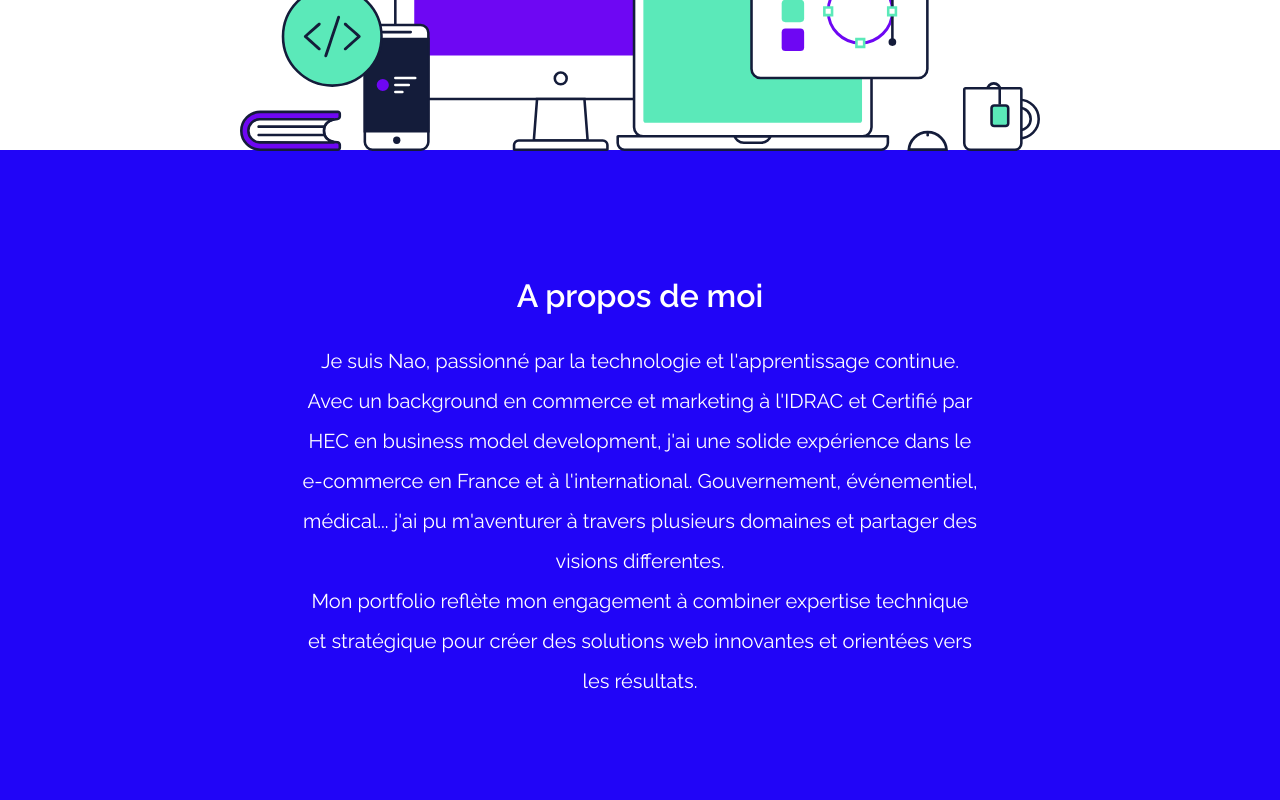
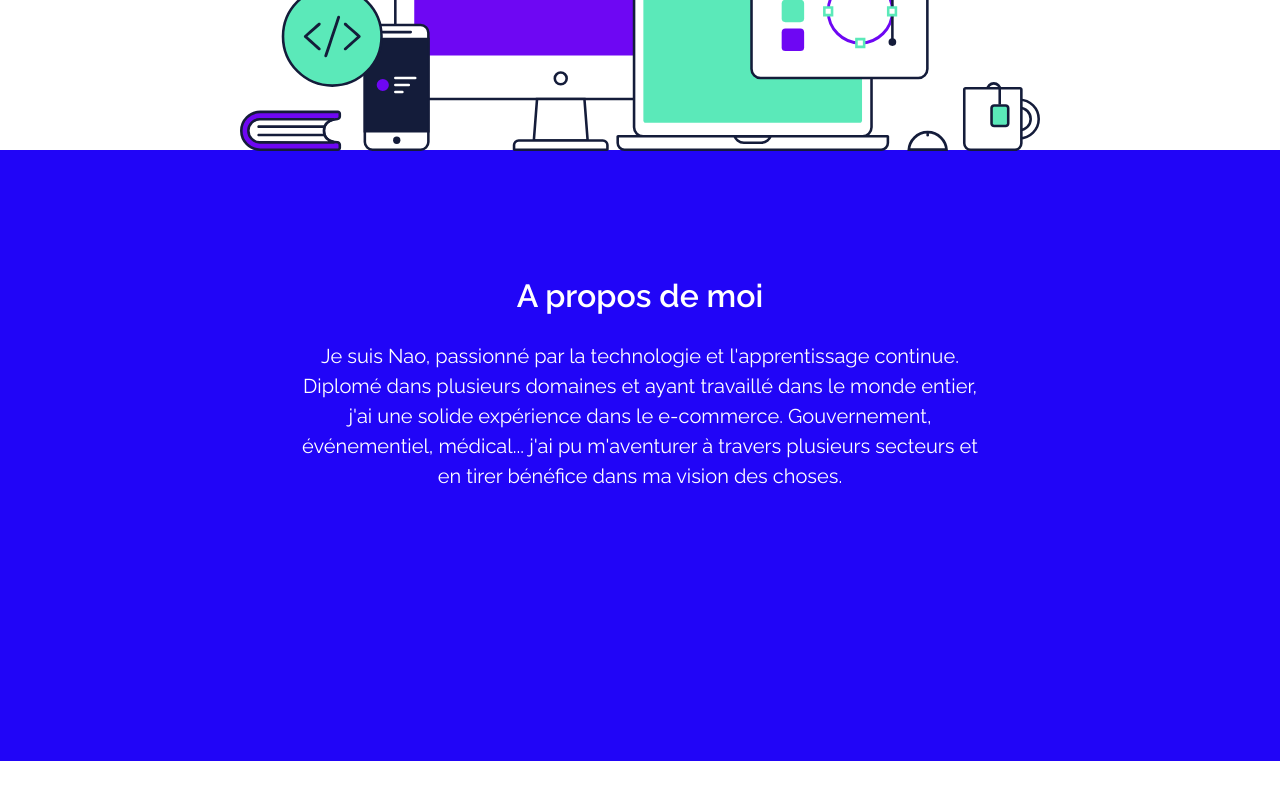
Before and after one commit to Naofalp/portfolio-x-react, a React (Vite) app: page / in a window 1280 px wide. Shown: the part 538-1338 px from the top of the page. After the commit the page ends 1299 px from the top, so only its background shows below. Built offline with nearby package versions, Linux system fonts and the light colour scheme.

Commit message:
fin about

```diff
--- a/src/components/About.jsx
+++ b/src/components/About.jsx
@@ -5,12 +5,11 @@ export default function About() {
                 A propos de moi
             </h2>
             <p>
-                Je suis Nao, passionné par la technologie et l'apprentissage continue.
-                Avec un background en commerce et marketing à l'IDRAC et Certifié par <span>HEC</span> en business model
-                development, j'ai une solide expérience dans le <span>e-commerce</span> en France et à l'international.
-                Gouvernement, événementiel, médical... j'ai pu m'aventurer à travers plusieurs domaines et partager des
-                visions differentes. <br /> Mon <span>portfolio</span> reflète mon engagement à combiner expertise technique et stratégique
-                pour créer des solutions web innovantes et orientées vers les résultats.
+                Je suis Nao, passionné par la technologie et l'apprentissage continue.<br/>
+                Diplomé dans plusieurs domaines et ayant travaillé dans le monde entier, j'ai
+                une solide expérience dans le e-commerce. Gouvernement, événementiel, médical...
+                j'ai pu m'aventurer à travers plusieurs secteurs et en tirer bénéfice dans ma vision
+                des choses.
             </p>
         </section>
     </>
--- a/src/styles/components/About.scss
+++ b/src/styles/components/About.scss
@@ -1,7 +1,7 @@
 .about-container {
     background-color: $secondary-color;
     padding: 100px 300px;
-    padding-bottom: 220px;
+    padding-bottom: 250px;
     text-align: center;
 
     h2{
@@ -10,7 +10,7 @@
 
     p{
         color: $primary-color;
-        line-height: 2;
+        line-height: 1.5;
         font-size: $basic-fontsize;
     }
 }
```
